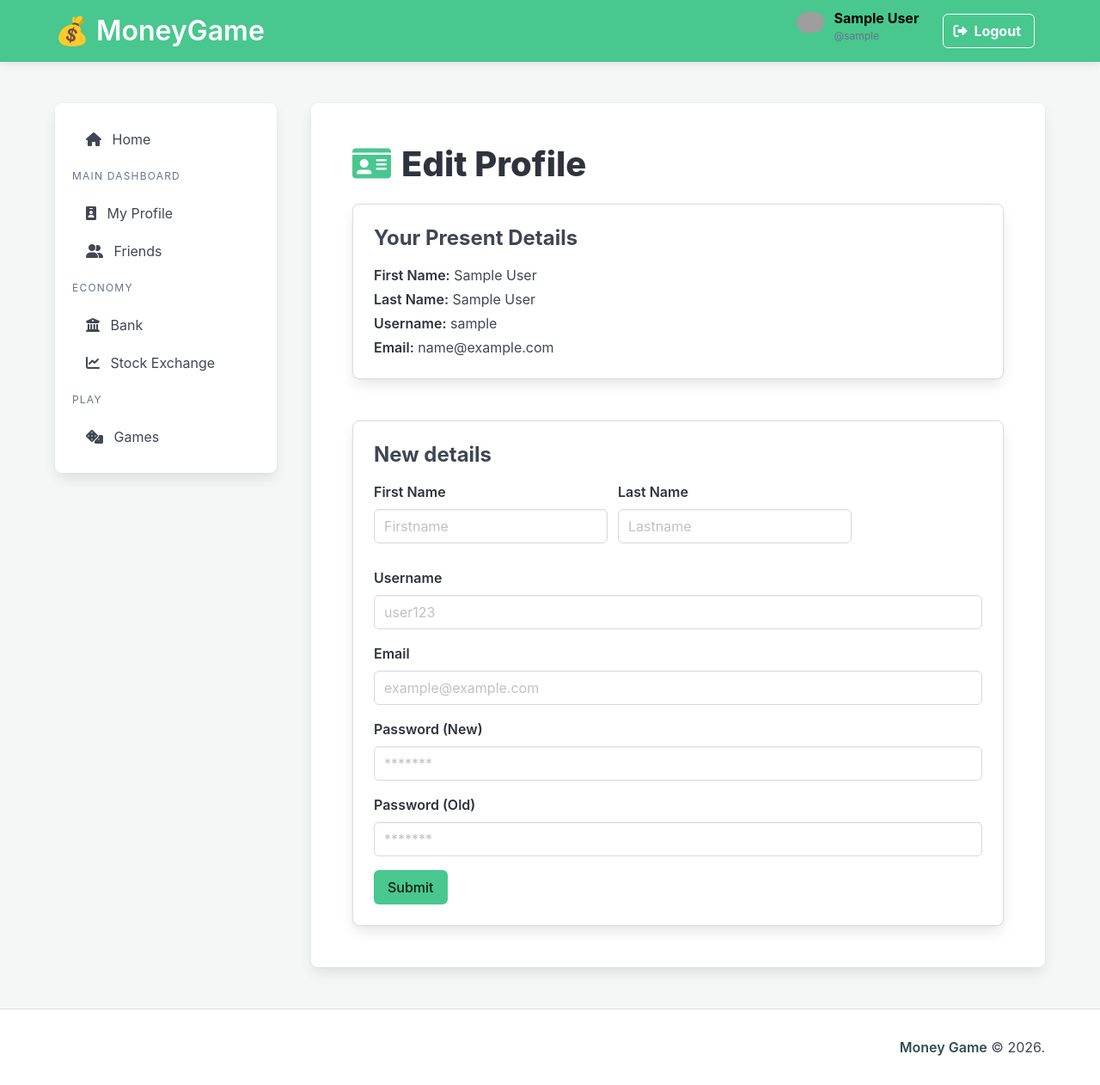
After one commit to 5takarcoin/cse370, a Flask app: page /edit_profile in a window 1280 px wide. The commit adds this page. Shown: the whole page at 86% size. Run offline with Flask 3, Linux system fonts and the light colour scheme; the visitor is signed in with stand-in values (Sample User, id 1); grey boxes are pictures that could not be loaded.

Commit message:
Add Shaiara's new features and fix old ones

```diff
--- a/app.py
+++ b/app.py
@@ -52,7 +52,7 @@ def home():
 @app.route("/logout")
 def logout():
     session.clear()
-    flash("Logged out successfully.")
+    flash('Logged out successfully.', 'success')
     return redirect(url_for("login"))
 
 @app.route("/login", methods=['GET', 'POST'])
@@ -64,7 +64,7 @@ def login():
         conn = get_db_connection()
 
         player_query = '''
-            SELECT player_id, username, first_name, last_name, password
+            SELECT player_id, username, first_name, last_name, email, password
             FROM players WHERE username=%s;
         '''
 
@@ -84,9 +84,10 @@ def login():
             session['username'] = player['username']
             session['fname'] = player['first_name']
             session['lname'] = player['last_name']
+            session['email'] = player['email']
             return redirect(url_for('home'))
         else:
-            flash("Username or password is incorrect!")
+            flash('Username or password is incorrect!', 'warning')
             return redirect(url_for('login'))
 
     else:
@@ -143,9 +144,9 @@ def signup():
             if username_taken or email_taken:
                 valid = False
             if username_taken:
-                flash("Username is taken! Please try a different one.")
+                flash('Username is taken! Please try a different one.', 'warning')
             if email_taken:
-                flash("Email is associated with an existing account! Please log in.")
+                flash('Email is associated with an existing account! Please log in.', 'warning')
         if valid:
             with conn.cursor() as cursor:
                 cursor.execute(
@@ -154,7 +155,7 @@ def signup():
                 )
                 conn.commit()
                 conn.close()
-                flash("Sign up successful! Please log in.")
+                flash('Sign up successful! Please log in.', 'success')
                 return redirect(url_for('login'))
         conn.close()
     today = date.today().isoformat()
@@ -282,7 +283,7 @@ def friends():
                                 conn.commit()
                             flash('Friend request accepted', 'success')
                     elif existing_frn:
-                        flash("You have already befriended this person!")
+                        flash('You have already befriended this person!', 'warning')
                     else:
                         insertion_query = '''
                             INSERT INTO friend_requests (sender_id, receiver_id)
@@ -291,9 +292,9 @@ def friends():
                         with conn.cursor() as cursor:
                             cursor.execute(insertion_query, (player, target))
                             conn.commit()
-                        flash("Friend request sent!", 'success')
+                        flash('Friend request sent!', 'success')
             else:
-                flash("Player not found!", 'danger')
+                flash('Player not found!', 'warning')
 
         return redirect(url_for('friends'))
 
@@ -334,21 +335,8 @@ def friends():
         cursor.execute(frq_query, (player_id,))
         frq = cursor.fetchall()
 
-    with conn.cursor() as cursor:
-        query = """
-            SELECT CONCAT(first_name, ' ', last_name) AS name, username
-            FROM players
-            WHERE player_id IN (
-                SELECT befriended_id FROM friendships WHERE befriender_id = %s
-                UNION
-                SELECT befriender_id FROM friendships WHERE befriended_id = %s
-            );
-        """
-        cursor.execute(query, (session['id'],session['id'],))
-        friends = cursor.fetchall()
-
     conn.close()
-    return render_template("friends.html", friends=friends, frn=frn, frq=frq)
+    return render_template("friends.html", frn=frn, frq=frq)
 
 @app.route("/player/<username>")
 def player_profile(username):
@@ -365,9 +353,18 @@ def player_profile(username):
             b.account_balance,
             b.account_no
         FROM players p
-        INNER JOIN ownership o ON o.player_id = p.player_id
-        INNER JOIN bank_accounts b ON b.account_no = o.account_no
+        LEFT JOIN ownership o ON o.player_id = p.player_id
+        LEFT JOIN bank_accounts b ON b.account_no = o.account_no
         WHERE p.username=%s;
+    '''
+    friendship_query = '''
+        SELECT EXISTS (
+            SELECT 1
+            FROM friendships
+            WHERE
+                (befriender_id = %s AND befriended_id = %s)
+                or (befriender_id = %s AND befriended_id = %s)
+        ) as is_friend;
     '''
     bank_query = '''
     SELECT SUM(b.account_balance) AS total_balance
@@ -532,7 +529,7 @@ def create_bank_account():
 
         if not valid:
             conn.close()
-            flash("You do not have that much money!")
+            flash('You do not have that much money!', 'warning')
             return redirect(url_for('create_bank_account'))
         with conn.cursor() as cursor:
             account_no = f'MONEYGAME-{account_type.upper()}-{player_id:05}'
@@ -577,9 +574,9 @@ def deposit():
             with conn.cursor() as cursor:
                 cursor.execute(update_query, (amount, amount, player_id))
                 conn.commit()
-                flash('Deposit successful!')
+                flash('Deposit successful!', 'success')
         else:
-            flash("You don't have that much money!")
+            flash("You don't have that much money!", 'warning')
 
         return redirect(url_for('deposit'))
 
@@ -635,9 +632,9 @@ def withdraw():
             with conn.cursor() as cursor:
                 cursor.execute(update_query, (amount, amount, player_id))
                 conn.commit()
-                flash('Withdrew successfully!')
+                flash('Withdrew successfully!', 'success')
         else:
-            flash("You don't have that much money!")
+            flash("You don't have that much money!", 'warning')
 
 
         return redirect(url_for('withdraw'))
@@ -716,7 +713,7 @@ def transfer():
         '''
 
         if sender_account == receiver_account:
-            flash("You cannot send money to yourself!")
+            flash("You can't send money to yourself!", 'warning')
             return render_template(
                 'transfer.html',
                 account_no = account_no,
@@ -730,7 +727,7 @@ def transfer():
             exists = bool(row['ex'])
 
         if not exists:
-            flash("Account not found!")
+            flash('Account not found!', 'warning')
             return render_template(
                 'transfer.html',
                 account_no = account_no,
@@ -749,10 +746,10 @@ def transfer():
 
                 conn.commit()
                 conn.close()
-                flash('Money sent successfully!')
+                flash('Money sent successfully!', 'success')
                 return redirect(url_for('transfer'))
         else:
-            flash("You don't have that much money!")
+            flash("You don't have that much money!", 'warning')
             return render_template(
                 'transfer.html',
                 account_no = account_no,
@@ -914,10 +911,10 @@ def stocks():
 
                 conn.commit()
                 conn.close()
-                flash("Stock bought successfully!")
+                flash('Stock bought successfully!', 'success')
                 return redirect(url_for('stocks'))
         else:
-            flash("You don't have enough money to do that!")
+            flash("You don't have enough money to do that!", 'warning')
     elif selling:
         stock_query = '''
             SELECT s.abbreviation, i.investment_amount
@@ -944,7 +941,7 @@ def stocks():
 
         selected = request.form.getlist('sell')
         if not selected:
-            flash("Please select at least one investment to sell!")
+            flash('Please select at least one investment to sell!', 'warning')
             return redirect(url_for('stocks'))
 
         for s in selected:
@@ -978,5 +975,110 @@ def stocks():
     conn.close()
     return render_template('stocks.html', stocks=stocks, investments=invs, balance=balance)
 
+@app.route('/edit_profile', methods=["GET", "POST"])
+def edit_profile():
+    conn = get_db_connection()
+    player_id = session['id']
+    if request.method == 'POST':
+        fname = request.form['fname']
+        lname = request.form['lname']
+        username = request.form['username']
+        email = request.form['email']
+        new_password = request.form['new_password']
+        old_password = request.form['old_password']
+
+        player_query = '''
+            SELECT
+                first_name,
+                last_name,
+                username,
+                email,
+                password
+            FROM players WHERE player_id=%s;
+        '''
+
+        with conn.cursor() as cursor:
+            cursor.execute(player_query, (player_id,))
+            player_details = cursor.fetchone()
+
+        old_password_bytes = old_password.encode('utf-8')
+        stored_hash = player_details['password'].encode('utf-8')
+        passbool = bcrypt.checkpw(old_password_bytes, stored_hash)
+
+        if passbool == False:
+            flash("Incorrect password!")
+            conn.close()
+            return redirect(url_for('edit_profile'))
+
+
+
+        valid = True
+
+        validation_query = '''
+        SELECT
+            EXISTS (
+                SELECT 1 FROM players WHERE username = %s
+            ) AS username_taken,
+            EXISTS (
+                SELECT 1 FROM players WHERE email = %s
+            ) AS email_taken;
+        '''
+
+
+
+        update_query = '''
+            UPDATE players
+            SET
+                first_name = %s,
+                last_name = %s,
+                username = %s,
+                email = %s,
+                password = %s
+            WHERE player_id = %s
+        '''
+
+        conn = get_db_connection()
+        with conn.cursor() as cursor:
+            cursor.execute(validation_query, (username, email))
+            row = cursor.fetchone()
+            username_taken = bool(row['username_taken'])
+            email_taken = bool(row['email_taken'])
+            if username_taken or email_taken:
+                valid = False
+            if username_taken:
+                flash('Username is taken! Please try a different one.', 'warning')
+            if email_taken:
+                flash('Email is associated with an existing account!', 'warning')
+        if valid:
+            if not fname: fname = player_details['first_name']
+            if not lname: lname = player_details['last_name']
+            if not username: username = player_details['username']
+            if not email: email = player_details['email']
+            if not new_password:
+                new_password = player_details['password']
+            else:
+                new_password_bytes = new_password.encode('utf-8')
+                salt = bcrypt.gensalt()
+                new_password = bcrypt.hashpw(new_password_bytes, salt).decode('utf-8')
+            with conn.cursor() as cursor:
+                cursor.execute(
+                    update_query,
+                    (fname, lname, username, email, new_password, player_id)
+                )
+                conn.commit()
+                session['username'] = username
+                session['fname'] = fname
+                session['lname'] = lname
+                session['email'] = email
+                flash('Changes saved!', 'success')
+                conn.close()
+                return redirect(url_for('edit_profile'))
+
+    conn.close()
+    return render_template(
+        'edit_profile.html'
+        )
+
+
 if __name__ == "__main__":
     app.run(debug=True)
--- /dev/null
+++ b/templates/edit_profile.html
@@ -0,0 +1,86 @@
+{% extends "base.html" %}
+
+{% block title %}Edit profile{% endblock %}
+
+{% block content %}
+<div class="column is-9">
+    <div class="box p-6">
+        <h1 class="title is-2 mb-5"><i class="fas fa-id-card has-text-success mr-3"></i>Edit Profile</h1>
+
+        <div class="box p-5 mb-6" style="border: 1px solid #ddd;">
+            <h2 class="subtitle is-4 mb-4 has-text-weight-bold">Your Present Details</h2>
+            <ul class="content">
+                <li><strong>First Name:</strong> {{ session['fname'] }}</li>
+                <li><strong>Last Name:</strong> {{ session['lname'] }}</li>
+                <li><strong>Username:</strong> {{ session['username'] }}</li>
+                <li><strong>Email:</strong> {{ session['email'] }}</li>
+            </ul>
+        </div>
+
+
+
+        <div class="box p-5" style="border: 1px solid #ddd; color: #111;">
+            <h2 class="subtitle is-4 mb-4 has-text-weight-bold">New details</h2>
+            <form method="post">
+                <div class="field is-grouped">
+
+                    <div class="field mb-4">
+                        <label class="label" for="fname">First Name</label>
+                        <div class="control">
+                            <input class="input" type="text" name="fname" placeholder="Firstname">
+                        </div>
+                    </div>
+
+                    <div class="field mb-4">
+                        <label class="label" for="lname">Last Name</label>
+                        <div class="control">
+                            <input class="input" type="text" name="lname" placeholder="Lastname">
+                        </div>
+                    </div>
+                </div>
+
+                <div class="field mb-4">
+                    <label class="label" for="username">Username</label>
+                    <div class="control">
+                        <input class="input" type="text" name="username" placeholder="user123">
+                    </div>
+                </div>
+
+                <div class="field mb-4">
+                    <label class="label" for="email">Email</label>
+                    <div class="control">
+                        <input class="input" type="email" name="email" placeholder="example@example.com">
+                    </div>
+                </div>
+
+                <div class="field mb-4">
+                    <label class="label" for="new_password">Password (New)</label>
+                    <div class="control">
+                        <input class="input" type="password" name="new_password" placeholder="*******">
+                    </div>
+                </div>
+
+                <div class="field mb-4">
+                    <label class="label" for="old_password">Password (Old)</label>
+                    <div class="control">
+                        <input class="input" type="password" name="old_password" placeholder="*******" required>
+                    </div>
+                </div>
+
+                <div class="field">
+                    <div class="control">
+                        <button class="button is-success">Submit</button>
+                    </div>
+                </div>
+                    {% for type, message in get_flashed_messages(with_categories=true) %}
+                            <div class="message is-{{ type }}">
+                                <div class="message-body">
+                                {{ message }}
+                                </div>
+                            </div>
+                    {% endfor %}
+            </form>
+        </div>
+    </div>
+</div>
+{% endblock %}
--- a/templates/login.html
+++ b/templates/login.html
@@ -39,9 +39,9 @@
                 <div class="box login-card p-6">
                     <h2 class="title is-4 has-text-centered mb-5">Login</h2>
 
-                    {% for m in get_flashed_messages() %}
-                        <div class="notification is-danger is-light p-3 has-text-centered mb-4">
-                            <i class="fas fa-exclamation-circle mr-1"></i> {{m}}
+                    {% for type, message in get_flashed_messages(with_categories=true) %}
+                        <div class="notification is-{{ type }} is-light p-3 has-text-centered mb-4">
+                            <i class="fas fa-exclamation-circle mr-1"></i> {{ message }}
                         </div>
                     {% endfor %}
 
--- a/templates/partials/sidebar.html
+++ b/templates/partials/sidebar.html
@@ -8,7 +8,7 @@
         <p class="menu-label is-size-7">Main Dashboard</p>
         <ul class="menu-list">
             <li><a href="{{url_for('player_profile', username=session['username'])}}"
-                class="{{ 'is-active' if request.path.startswith('/player') else '' }}"
+                class="{{ 'is-active' if request.path.startswith('/player'+'/'+session['username'])else '' }}"
                 ><i class="fas fa-id-badge mr-2"></i> My Profile</a></li>
             <li><a href="{{url_for('friends')}}"  class="{{ 'is-active' if request.path.startswith('/friends') else '' }}"><i class="fas fa-user-friends mr-2"></i> Friends</a></li>
         </ul>
```
Also changed, not shown: templates/friends.html (+28 -34 lines), templates/player_profile.html (+15 -6 lines).
